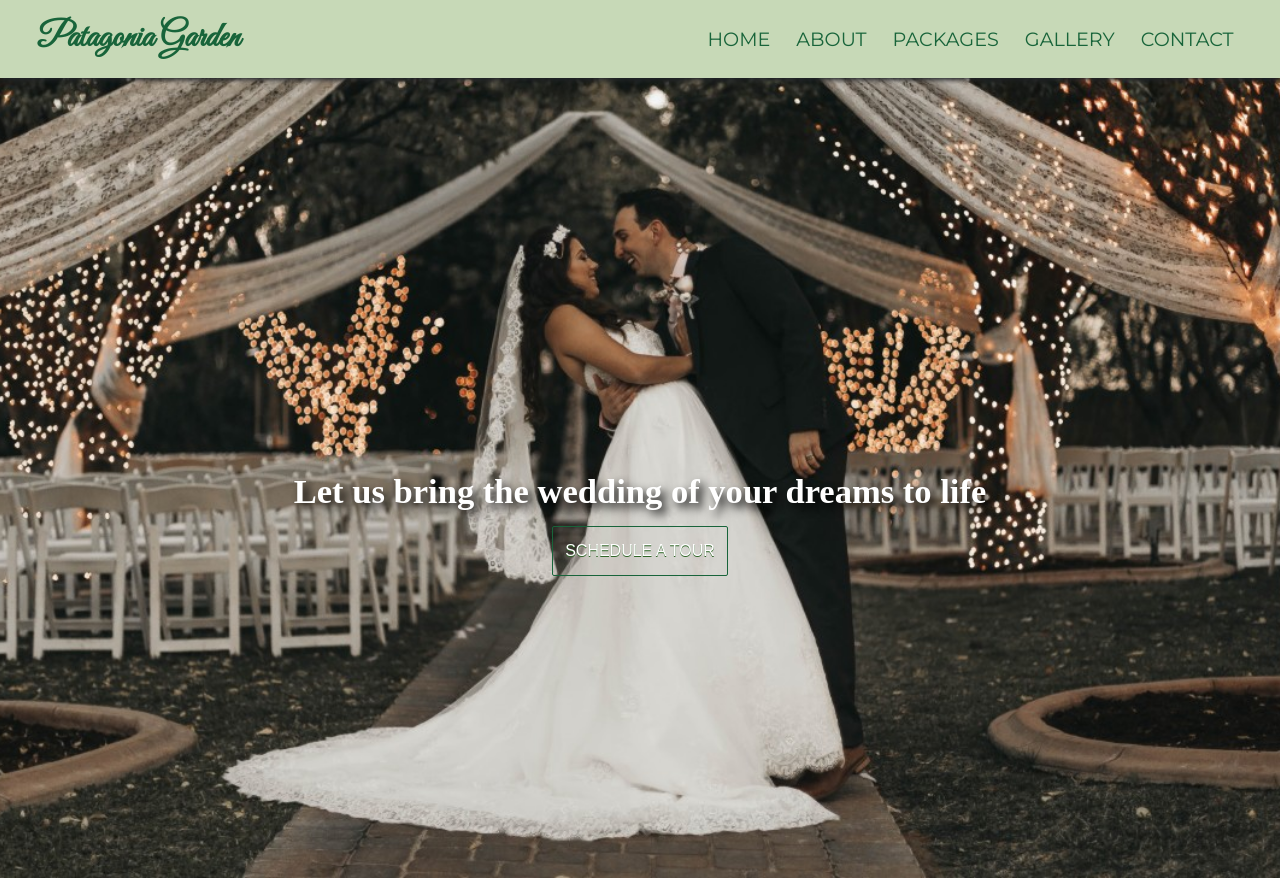
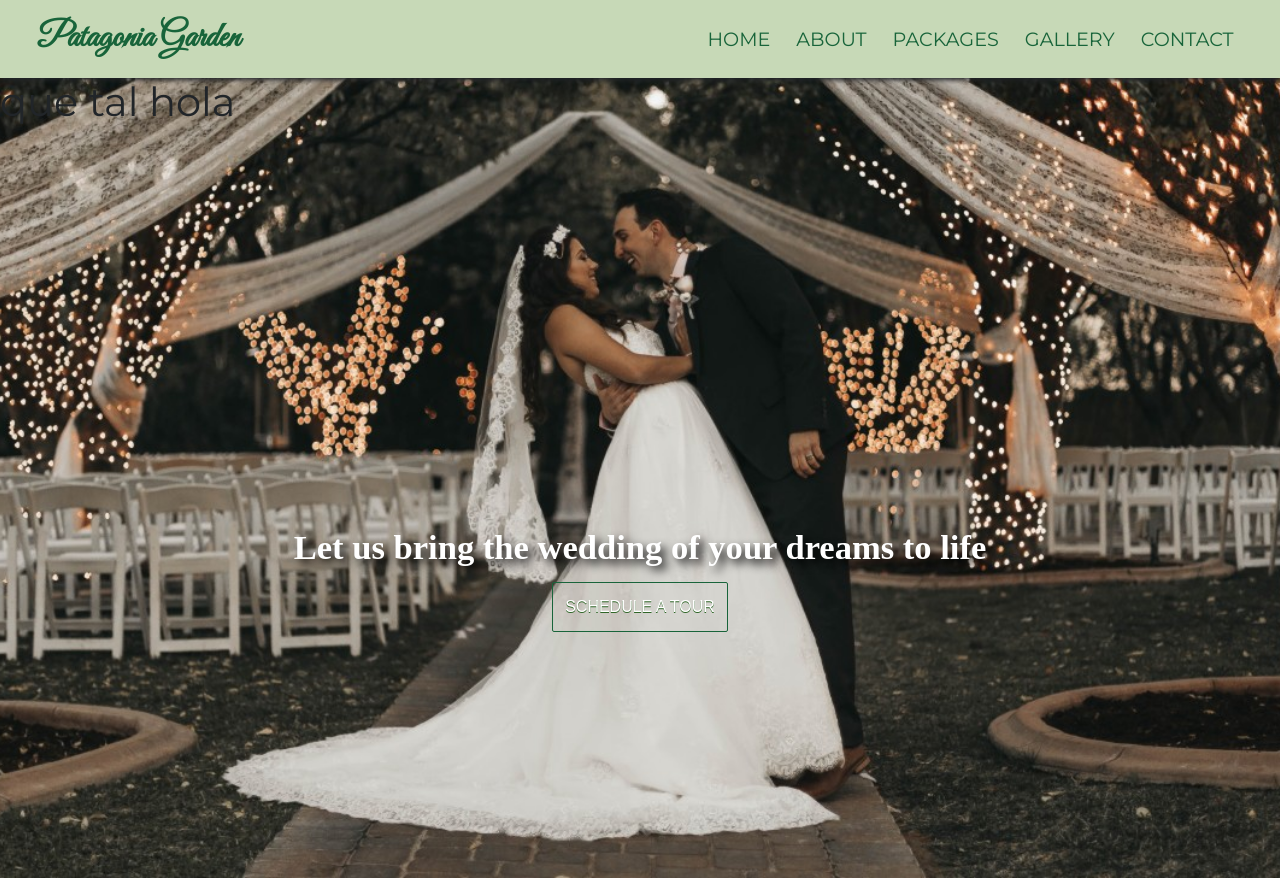
Before and after one commit to CelesteMichel/patagonia_garden, a plain HTML site: page index.html in a window 1280 px wide. Shown: the top 878 px of the page. Drawn offline with nearby package versions, Linux system fonts and the light colour scheme; a web font is replaced by a local one.

Commit message:
new changes

```diff
--- a/index.html
+++ b/index.html
@@ -43,6 +43,7 @@
   </header>
 
   <section class="home">
+    <h1>que tal hola</h1>
     <div class="container">
       <h1 class="home-intro">Let us bring the wedding of your dreams to life</h1>
     </div>
```
